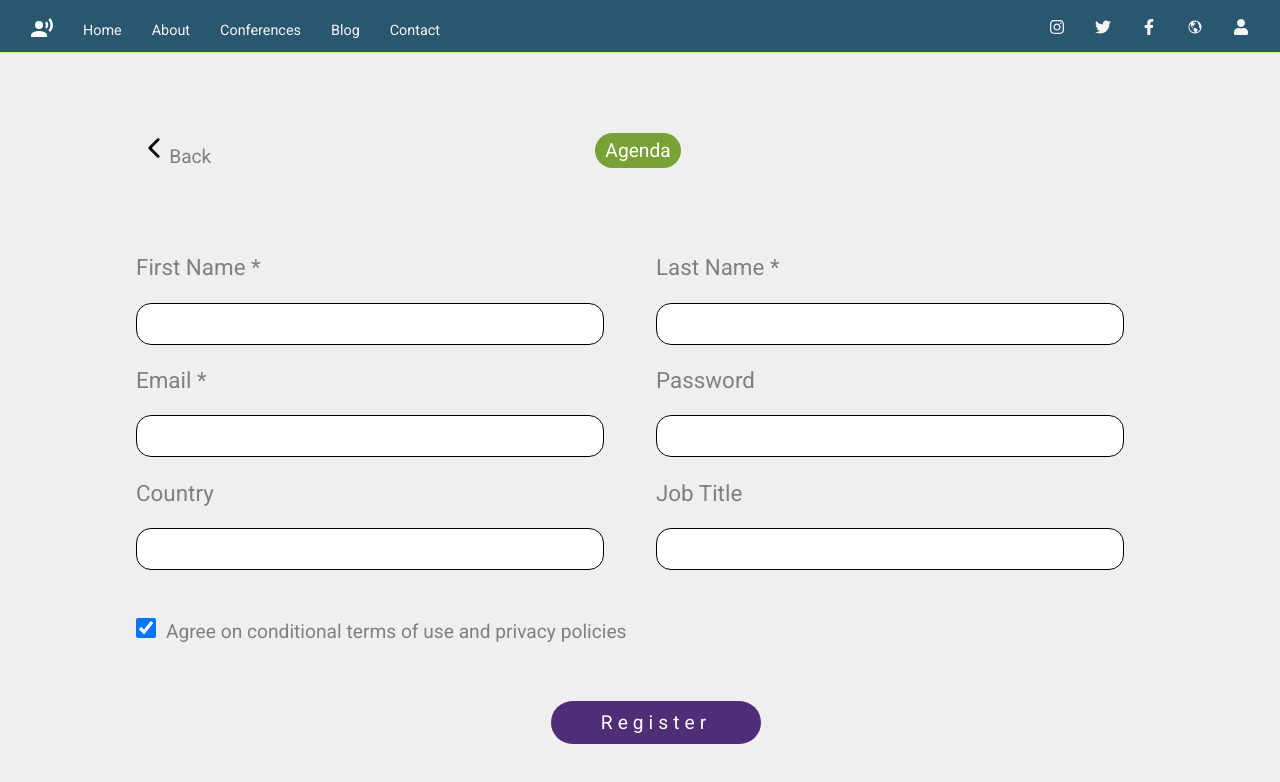
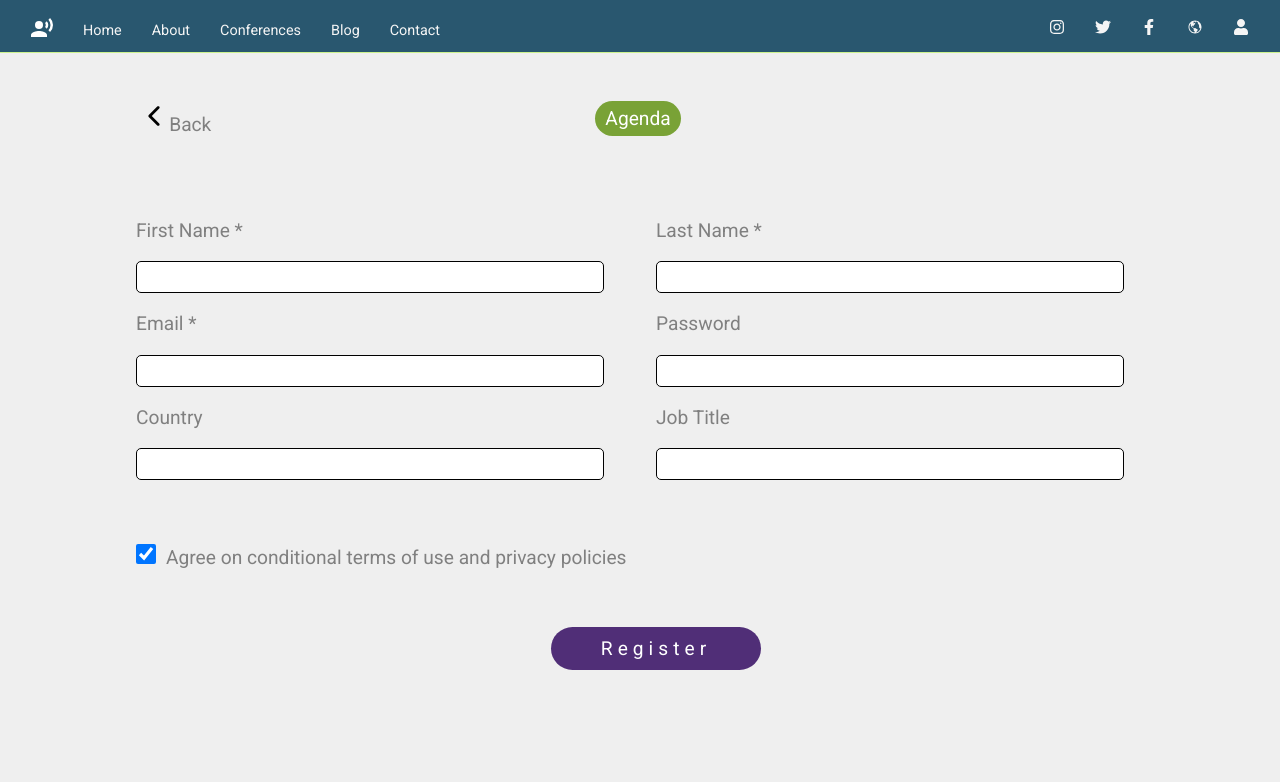
Before and after one commit to Nechir-89/conference-schedule, a React (Create React App) app: page /RegisterForm in a window 1280 px wide. Shown: the top 782 px of the page. Built offline with nearby package versions, Linux system fonts and the light colour scheme.

Commit message:
styling the RegisterForm component

```diff
--- a/src/components/ConferenceDetails.js
+++ b/src/components/ConferenceDetails.js
@@ -51,7 +51,7 @@ class ConferenceDetails extends React.Component {
 
                     </div>
                     <div className='call-to-action'>
-                        <LinkButton className='register-btn' to='RegisterForm'>Register Now</LinkButton>
+                        <LinkButton className='register-btn' to='/RegisterForm/'>Register Now</LinkButton>
                         <LinkButton className='agenda-btn'>Agenda</LinkButton>
                     </div>
                 </div>
--- a/src/index.css
+++ b/src/index.css
@@ -268,7 +268,7 @@ header p {
 
 /*RegisterForm*/
 .top-buttons {
-  margin: 3em;
+  margin: 1em 3em 3em 3em;
 }
 
 .back {
@@ -292,7 +292,7 @@ header p {
 }
 
 .first_name, .last_name, .email, .password, .country, .job_title {
-  font-size: 1.4rem;
+  font-size: 1.2rem;
   color: #808080;
   display: block;
   margin-top: 1em;
@@ -313,15 +313,15 @@ header p {
 }
 
 .form-input-text {
-  padding: 20px;
+  padding: 15px;
   width: 90%;
-  height: 25px;
-  border-radius: 15px;
+  height: 20px;
+  border-radius: 5px;
   border: 1px solid #000;
 }
 
 .conditional_term {
-  margin-top: 3em;
+  margin-top: 4em;
 }
 
 input[type="checkbox"]{
```
